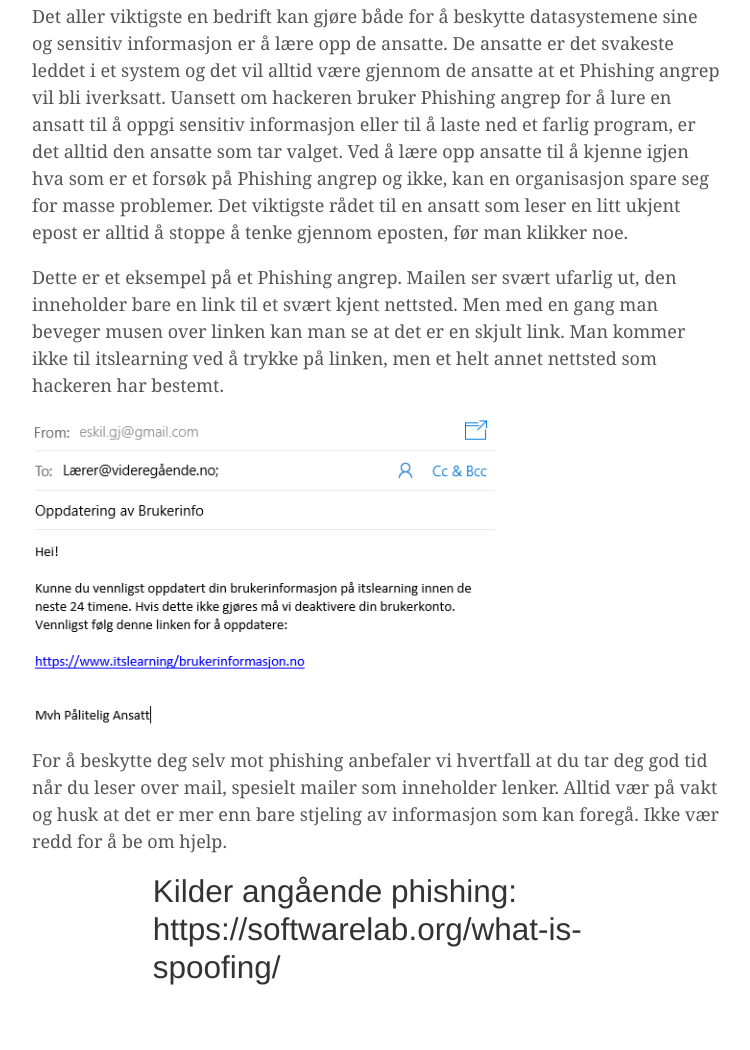
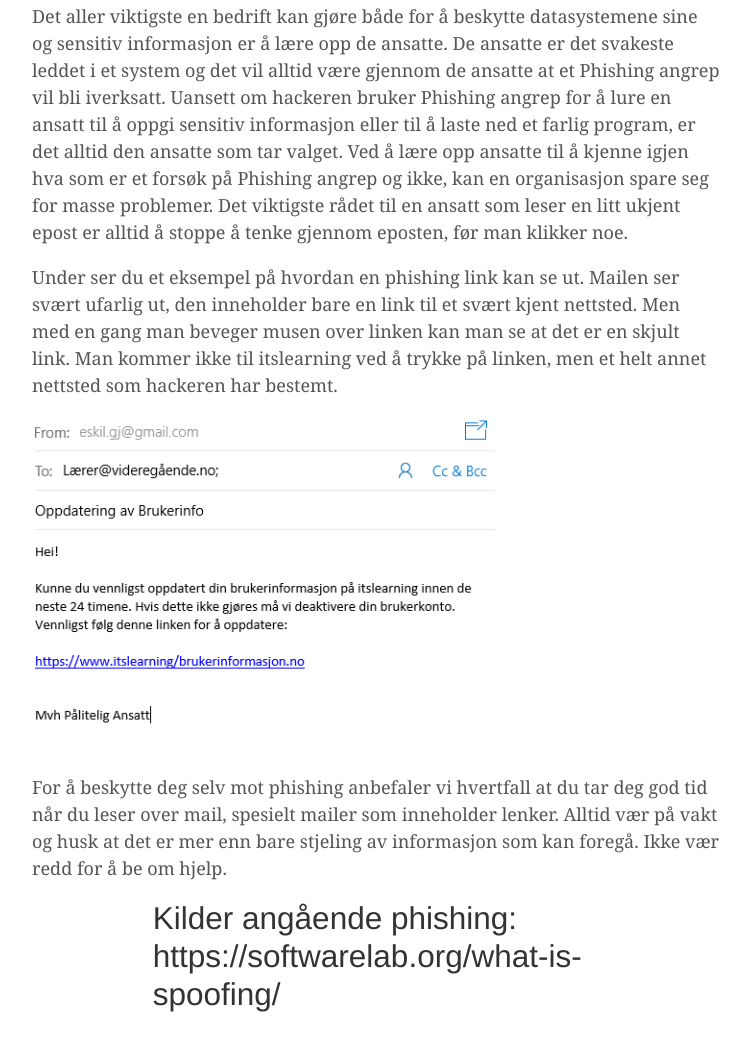
Before and after one commit to team01cyber/videregaaendeCyberopplaering, a plain HTML site: page faktaside.html in a window 1280 px wide. Shown: the part 5518-6568 px from the top of the page, without its empty margins (263-1013 px from the left). Drawn offline with Linux system fonts and the light colour scheme; a script that the page names is missing.

Commit message:
- kortfattig endring på phishing

```diff
--- a/faktaside.html
+++ b/faktaside.html
@@ -208,12 +208,13 @@
             </div>
             <div class="avsnitt">
               <p>Det aller viktigste en bedrift kan gjøre både for å beskytte datasystemene sine og sensitiv informasjon er å lære opp de ansatte. De ansatte er det svakeste leddet i et system og det vil alltid være gjennom de ansatte at et Phishing angrep vil bli iverksatt. Uansett om hackeren bruker Phishing angrep for å lure en ansatt til å oppgi sensitiv informasjon eller til å laste ned et farlig program, er det alltid den ansatte som tar valget. Ved å lære opp ansatte til å kjenne igjen hva som er et forsøk på Phishing angrep og ikke, kan en organisasjon spare seg for masse problemer. Det viktigste rådet til en ansatt som leser en litt ukjent epost er alltid å stoppe å tenke gjennom eposten, før man klikker noe. </p>
-              <p>Dette er et eksempel på et Phishing angrep. Mailen ser svært ufarlig ut, den inneholder bare en link til et svært kjent nettsted. Men med en gang man beveger musen over linken kan man se at det er en skjult link. Man kommer ikke til itslearning ved å trykke på linken, men et helt annet nettsted som hackeren har bestemt.</p>
+              <p>Under ser du et eksempel på hvordan en phishing link kan se ut. Mailen ser svært ufarlig ut, den inneholder bare en link til et svært kjent nettsted. Men med en gang man beveger musen over linken kan man se at det er en skjult link. Man kommer ikke til itslearning ved å trykke på linken, men et helt annet nettsted som hackeren har bestemt.</p>
               <img src="media/phishing.png" alt="bildeeksempel phishing"></img>
             </div>
 
 
             <div class="avsnitt">
+              <br>
             <p>For å beskytte deg selv mot phishing anbefaler vi hvertfall at du tar deg god tid når du leser over mail, spesielt mailer som inneholder lenker. Alltid vær på vakt og husk at det er mer enn bare stjeling av informasjon som kan foregå. Ikke vær redd for å be om hjelp.</p>
             </div>
 
```
